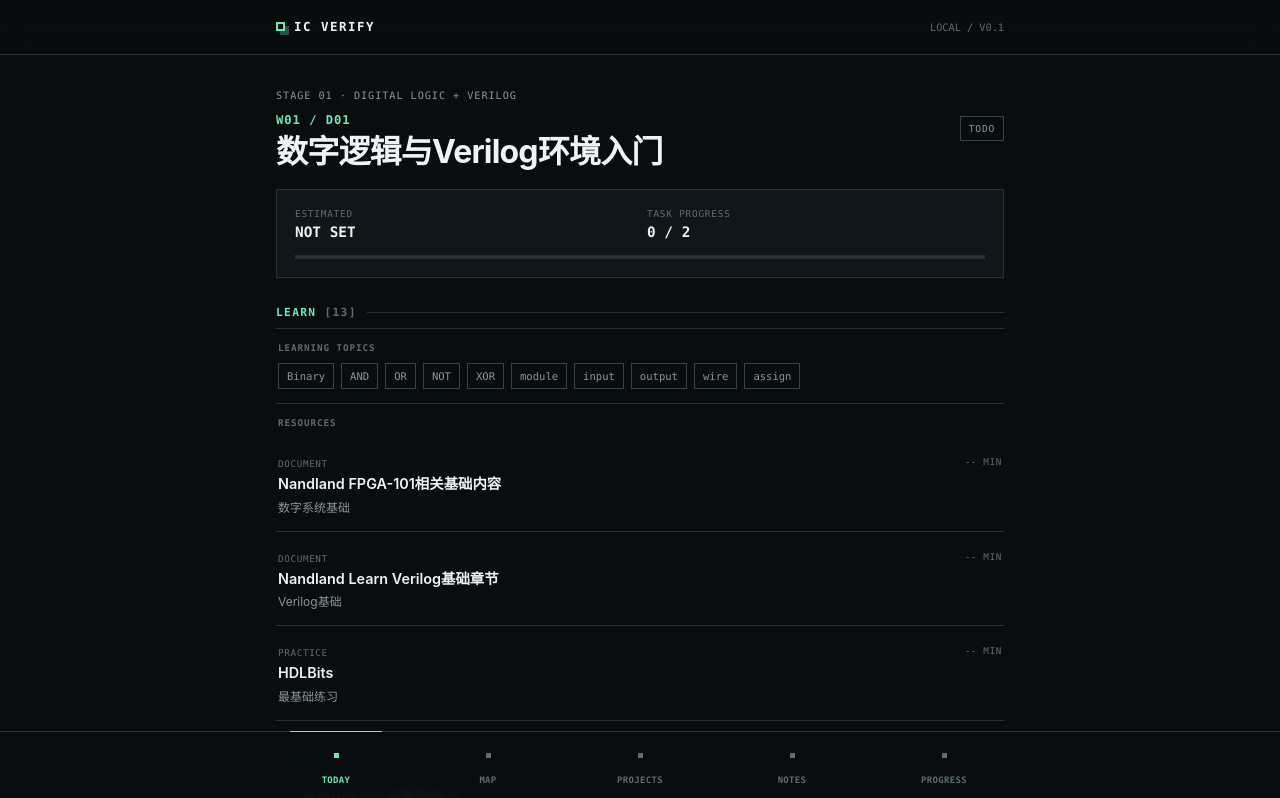
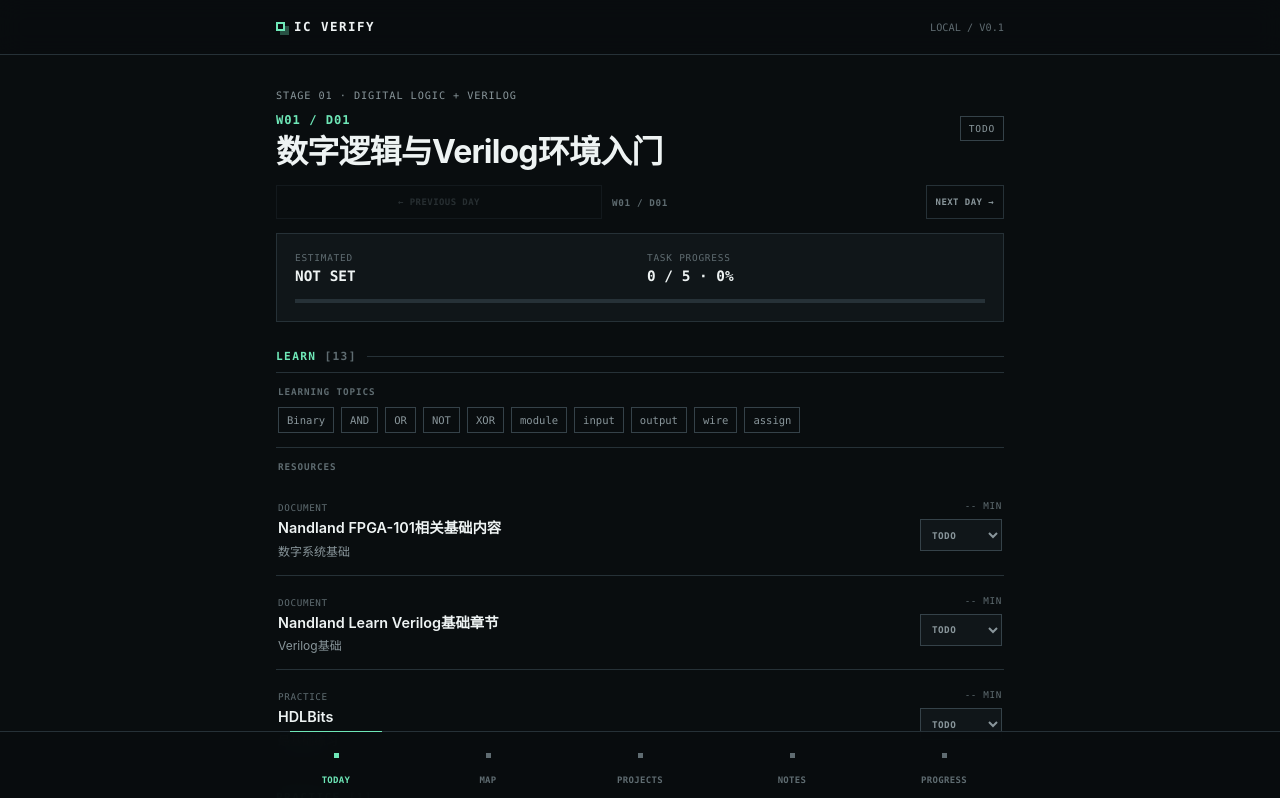
Before and after one commit to kebozhigouliang/ic-verification-learning-app, a React (Vite) app: page / in a window 1280 px wide. Shown: the top 798 px of the page. Built offline with nearby package versions, Linux system fonts and the light colour scheme.

Commit message:
milestone-2.1: add today task progress system

```diff
--- a/src/App.tsx
+++ b/src/App.tsx
@@ -3,6 +3,7 @@ import type { PageId } from "@/components/layout/AppShell";
 import { AppShell } from "@/components/layout/AppShell";
 import { EmptyState } from "@/components/ui/EmptyState";
 import { getLearningDay, initialLearningSelection } from "@/data/weeks";
+import { useLearningProgress } from "@/hooks/useLearningProgress";
 import { NotesPage } from "@/pages/NotesPage";
 import { ProgressPage } from "@/pages/ProgressPage";
 import { ProjectsPage } from "@/pages/ProjectsPage";
@@ -24,10 +25,16 @@ function getPageFromHash(): PageId {
 
 export function App() {
   const [page, setPage] = useState<PageId>(getPageFromHash);
+  const [learningSelection, setLearningSelection] = useState<{ week: number; day: number }>(
+    initialLearningSelection,
+  );
   const selectedDay = getLearningDay(
-    initialLearningSelection.week,
-    initialLearningSelection.day,
+    learningSelection.week,
+    learningSelection.day,
   );
+  const { getTaskStatus, updateTaskStatus } = useLearningProgress(selectedDay);
+  const previousDay = getLearningDay(learningSelection.week, learningSelection.day - 1);
+  const nextDay = getLearningDay(learningSelection.week, learningSelection.day + 1);
 
   useEffect(() => {
     const onHashChange = () => setPage(getPageFromHash());
@@ -41,7 +48,15 @@ export function App() {
     case "notes": return <NotesPage />;
     case "progress": return <ProgressPage />;
     default: return selectedDay
-      ? <TodayPage day={selectedDay} />
+      ? (
+        <TodayPage
+          day={selectedDay}
+          getTaskStatus={getTaskStatus}
+          onNextDay={nextDay ? () => setLearningSelection({ week: nextDay.week, day: nextDay.day }) : undefined}
+          onPreviousDay={previousDay ? () => setLearningSelection({ week: previousDay.week, day: previousDay.day }) : undefined}
+          updateTaskStatus={updateTaskStatus}
+        />
+      )
       : (
         <AppShell activePage="today">
           <EmptyState
--- /dev/null
+++ b/src/hooks/useLearningProgress.ts
@@ -0,0 +1,71 @@
+import { useCallback, useEffect, useState } from "react";
+import type { LearningDay } from "@/types/learning";
+import type { TaskProgress, TaskStatus } from "@/types/progress";
+
+type DayTaskProgress = Record<string, TaskProgress>;
+type SessionTaskProgress = Record<string, DayTaskProgress>;
+
+function getTaskIds(day: LearningDay): string[] {
+  return [
+    ...day.learn,
+    ...day.practice,
+    ...day.build,
+    ...day.debug,
+  ].map((task) => task.id);
+}
+
+function createInitialDayProgress(day: LearningDay): DayTaskProgress {
+  return Object.fromEntries(
+    getTaskIds(day).map((taskId) => [taskId, { status: "todo" }]),
+  );
+}
+
+export function useLearningProgress(day: LearningDay | undefined) {
+  const [sessionProgress, setSessionProgress] = useState<SessionTaskProgress>(() => (
+    day ? { [day.id]: createInitialDayProgress(day) } : {}
+  ));
+
+  useEffect(() => {
+    if (!day) return;
+
+    setSessionProgress((current) => {
+      const currentDayProgress = current[day.id] ?? {};
+      const initialDayProgress = createInitialDayProgress(day);
+      const hasMissingTasks = Object.keys(initialDayProgress).some(
+        (taskId) => currentDayProgress[taskId] === undefined,
+      );
+
+      if (current[day.id] && !hasMissingTasks) return current;
+
+      return {
+        ...current,
+        [day.id]: {
+          ...initialDayProgress,
+          ...currentDayProgress,
+        },
+      };
+    });
+  }, [day]);
+
+  const getTaskStatus = useCallback((taskId: string): TaskStatus => {
+    if (!day) return "todo";
+    return sessionProgress[day.id]?.[taskId]?.status ?? "todo";
+  }, [day, sessionProgress]);
+
+  const updateTaskStatus = useCallback((taskId: string, status: TaskStatus) => {
+    if (!day) return;
+
+    setSessionProgress((current) => ({
+      ...current,
+      [day.id]: {
+        ...current[day.id],
+        [taskId]: {
+          ...current[day.id]?.[taskId],
+          status,
+        },
+      },
+    }));
+  }, [day]);
+
+  return { getTaskStatus, updateTaskStatus };
+}
--- a/src/pages/TodayPage.tsx
+++ b/src/pages/TodayPage.tsx
@@ -1,22 +1,74 @@
 import { AppShell } from "@/components/layout/AppShell";
 import { Section } from "@/components/ui/Section";
 import type { LearningDay } from "@/types/learning";
+import type { TaskStatus } from "@/types/progress";
+import { calculateTaskProgress } from "@/utils/progress";
 
 interface TodayPageProps {
   day: LearningDay;
+  getTaskStatus: (taskId: string) => TaskStatus;
+  updateTaskStatus: (taskId: string, status: TaskStatus) => void;
+  onPreviousDay?: () => void;
+  onNextDay?: () => void;
 }
 
 function formatCode(prefix: string, value: number) {
   return `${prefix}${String(value).padStart(2, "0")}`;
 }
 
-export function TodayPage({ day }: TodayPageProps) {
+const taskStatusOptions: { value: TaskStatus; label: string }[] = [
+  { value: "todo", label: "TODO" },
+  { value: "doing", label: "DOING" },
+  { value: "pass", label: "PASS" },
+];
+
+interface TaskStatusSelectProps {
+  taskTitle: string;
+  value: TaskStatus;
+  onChange: (status: TaskStatus) => void;
+}
+
+function TaskStatusSelect({ taskTitle, value, onChange }: TaskStatusSelectProps) {
+  return (
+    <select
+      aria-label={`${taskTitle} status`}
+      className={`task-status-select status-${value}`}
+      onChange={(event) => onChange(event.target.value as TaskStatus)}
+      value={value}
+    >
+      {taskStatusOptions.map((option) => (
+        <option key={option.value} value={option.value}>{option.label}</option>
+      ))}
+    </select>
+  );
+}
+
+export function TodayPage({
+  day,
+  getTaskStatus,
+  updateTaskStatus,
+  onPreviousDay,
+  onNextDay,
+}: TodayPageProps) {
   const stageCode = formatCode("STAGE ", day.stage.number);
   const weekCode = formatCode("W", day.week);
   const dayCode = formatCode("D", day.day);
   const estimatedTime = day.estimatedMinutes === undefined
     ? "NOT SET"
     : `${day.estimatedMinutes} MIN`;
+
+  const taskIds = [
+    ...day.learn,
+    ...day.practice,
+    ...day.build,
+    ...day.debug,
+  ].map((task) => task.id);
+  const taskProgress = calculateTaskProgress(taskIds.map(getTaskStatus));
+  const dayStatus: TaskStatus = taskProgress.total > 0 && taskProgress.passed === taskProgress.total
+    ? "pass"
+    : taskIds.some((taskId) => getTaskStatus(taskId) !== "todo")
+      ? "doing"
+      : "todo";
 
   return (
     <AppShell activePage="today">
@@ -26,12 +78,17 @@ export function TodayPage({ day }: TodayPageProps) {
           <p className="day-code">{weekCode} / {dayCode}</p>
           <h1>{day.title}</h1>
         </div>
-        <span className="status-badge">TODO</span>
+        <span className={`status-badge status-${dayStatus}`}>{dayStatus.toUpperCase()}</span>
       </header>
+      <nav className="day-navigation" aria-label="学习日切换">
+        <button disabled={!onPreviousDay} onClick={onPreviousDay} type="button">← PREVIOUS DAY</button>
+        <span>{weekCode} / {dayCode}</span>
+        <button disabled={!onNextDay} onClick={onNextDay} type="button">NEXT DAY →</button>
+      </nav>
       <section className="summary-panel" aria-label="今日学习概览">
         <div><span>ESTIMATED</span><strong>{estimatedTime}</strong></div>
-        <div><span>TASK PROGRESS</span><strong>0 / {day.practice.length + day.build.length}</strong></div>
-        <div className="progress-track" aria-label="今日进度 0%"><span /></div>
+        <div><span>TASK PROGRESS</span><strong>{taskProgress.passed} / {taskProgress.total} · {taskProgress.percentage}%</strong></div>
+        <div className="progress-track" aria-label={`今日进度 ${taskProgress.percentage}%`}><span style={{ width: `${taskProgress.percentage}%` }} /></div>
       </section>
       <Section title="LEARN" count={day.topics.length + day.learn.length}>
         <div className="learning-group">
@@ -45,27 +102,38 @@ export function TodayPage({ day }: TodayPageProps) {
           {day.learn.length > 0 ? day.learn.map((item) => (
             <article className="learning-row" key={item.id}>
               <div><span className="item-type">{item.type.toUpperCase()}</span><h2>{item.title}</h2><p>{item.scope}</p></div>
-              <span className="time-label">{item.estimatedMinutes === undefined ? "-- MIN" : `${item.estimatedMinutes} MIN`}</span>
+              <div className="task-actions">
+                <span className="time-label">{item.estimatedMinutes === undefined ? "-- MIN" : `${item.estimatedMinutes} MIN`}</span>
+                <TaskStatusSelect taskTitle={item.title} value={getTaskStatus(item.id)} onChange={(status) => updateTaskStatus(item.id, status)} />
+              </div>
             </article>
           )) : <p className="empty-resource-note">NO RESOURCES ADDED</p>}
         </div>
       </Section>
       <Section title="PRACTICE" count={day.practice.length}>
         {day.practice.map((item) => (
-          <article className="task-row" key={item.id}><span className="task-marker" aria-hidden="true" /><div><h2>{item.title}</h2><p>{item.target}</p></div><span className="row-status">TODO</span></article>
+          <article className="task-row" key={item.id}><span className={`task-marker status-${getTaskStatus(item.id)}`} aria-hidden="true" /><div><h2>{item.title}</h2><p>{item.target ?? "NO DESCRIPTION PROVIDED"}</p></div><TaskStatusSelect taskTitle={item.title} value={getTaskStatus(item.id)} onChange={(status) => updateTaskStatus(item.id, status)} /></article>
         ))}
+        {day.practice.length === 0 ? <p className="empty-resource-note">NO TASKS</p> : null}
       </Section>
       <Section title="BUILD" count={day.build.length}>
         {day.build.map((item) => (
-          <article className="task-row" key={item.id}><span className="task-marker" aria-hidden="true" /><div><h2>{item.title}</h2><p>{item.deliverables.join(" · ")}</p></div><span className="row-status">TODO</span></article>
+          <article className="task-row" key={item.id}><span className={`task-marker status-${getTaskStatus(item.id)}`} aria-hidden="true" /><div><h2>{item.title}</h2><p>{item.deliverables.join(" · ")}</p></div><TaskStatusSelect taskTitle={item.title} value={getTaskStatus(item.id)} onChange={(status) => updateTaskStatus(item.id, status)} /></article>
         ))}
+        {day.build.length === 0 ? <p className="empty-resource-note">NO TASKS</p> : null}
+      </Section>
+      <Section title="DEBUG" count={day.debug.length}>
+        {day.debug.map((item) => (
+          <article className="task-row" key={item.id}><span className={`task-marker status-${getTaskStatus(item.id)}`} aria-hidden="true" /><div><h2>{item.title}</h2><p>{item.prompt}</p><p className="expected-outcome">EXPECTED: {item.expectedOutcome}</p></div><TaskStatusSelect taskTitle={item.title} value={getTaskStatus(item.id)} onChange={(status) => updateTaskStatus(item.id, status)} /></article>
+        ))}
+        {day.debug.length === 0 ? <p className="empty-resource-note">NO TASKS</p> : null}
       </Section>
       <Section title="PASS CRITERIA" count={day.passCriteria.length}>
         {day.passCriteria.map((item) => (
           <article className="task-row criterion-row" key={item.id}><span className="task-marker" aria-hidden="true" /><h2>{item.label}</h2></article>
         ))}
       </Section>
-      <p className="scope-note">MILESTONE 01 · STATIC STRUCTURE ONLY</p>
+      <p className="scope-note">MILESTONE 2.1 · SESSION TASK STATUS</p>
     </AppShell>
   );
 }
--- a/src/styles/global.css
+++ b/src/styles/global.css
@@ -43,6 +43,14 @@ a { color: inherit; text-decoration: none; }
 .day-code { margin: 0 0 6px; color: var(--accent); font-size: .76rem; font-weight: 700; letter-spacing: .08em; }
 h1 { max-width: 520px; margin: 0; font-size: clamp(1.35rem, 6vw, 2rem); line-height: 1.2; letter-spacing: -.025em; }
 .status-badge { flex: 0 0 auto; margin-top: 27px; padding: 6px 8px; border: 1px solid var(--line-strong); color: var(--muted); font-size: .6rem; letter-spacing: .08em; }
+.status-badge.status-doing { border-color: #d8a84e; color: #e7bd67; }
+.status-badge.status-pass { border-color: var(--accent); color: var(--accent); }
+.day-navigation { display: grid; grid-template-columns: 1fr auto 1fr; gap: 10px; margin: -4px 0 14px; align-items: center; }
+.day-navigation span { color: var(--faint); font: 600 .58rem/1 var(--font-code); letter-spacing: .07em; }
+.day-navigation button { min-height: 34px; padding: 7px 9px; border: 1px solid var(--line); background: transparent; color: var(--muted); font: 600 .56rem/1 var(--font-code); letter-spacing: .05em; cursor: pointer; }
+.day-navigation button:last-child { justify-self: end; }
+.day-navigation button:disabled { color: var(--faint); cursor: default; opacity: .35; }
+.day-navigation button:not(:disabled):hover, .day-navigation button:not(:disabled):focus-visible { border-color: var(--accent); color: var(--accent); outline: none; }
 .summary-panel { display: grid; grid-template-columns: 1fr 1fr; gap: 14px; margin-bottom: 28px; padding: 15px; border: 1px solid var(--line); background: var(--surface); }
 .summary-panel div:not(.progress-track) { display: grid; gap: 6px; }
 .summary-panel span { color: var(--faint); font-size: .59rem; letter-spacing: .08em; }
@@ -85,12 +93,21 @@ h1 { max-width: 520px; margin: 0; font-size: clamp(1.35rem, 6vw, 2rem); line-hei
   letter-spacing: .07em;
 }
 .learning-row, .task-row { display: flex; min-width: 0; padding: 14px 2px; border-bottom: 1px solid var(--line); align-items: flex-start; }
-.learning-row > div, .task-row > div { min-width: 0; flex: 1; }
+.learning-row > div:not(.task-actions), .task-row > div { min-width: 0; flex: 1; }
 .learning-row h2, .task-row h2 { margin: 3px 0 0; font-size: .9rem; font-weight: 620; line-height: 1.35; }
 .learning-row p, .task-row p { margin: 5px 0 0; color: var(--muted); font-size: .75rem; line-height: 1.5; }
 .item-type, .time-label, .row-status { color: var(--faint); font-size: .58rem; letter-spacing: .07em; }
 .time-label, .row-status { flex: 0 0 auto; margin: 5px 0 0 14px; }
 .task-marker { width: 13px; height: 13px; margin: 3px 11px 0 0; border: 1px solid var(--line-strong); flex: 0 0 auto; }
+.task-marker.status-doing { border-color: #d8a84e; background: color-mix(in srgb, #d8a84e 35%, transparent); }
+.task-marker.status-pass { border-color: var(--accent); background: var(--accent); }
+.task-actions { display: grid; flex: 0 0 auto; gap: 8px; margin-left: 14px; justify-items: end; }
+.task-actions .time-label { margin: 5px 0 0; }
+.task-status-select { min-width: 78px; min-height: 32px; padding: 6px 22px 6px 7px; border: 1px solid var(--line-strong); border-radius: 0; background: var(--surface); color: var(--muted); font: 600 .58rem/1 var(--font-code); letter-spacing: .05em; cursor: pointer; }
+.task-status-select.status-doing { border-color: #d8a84e; color: #e7bd67; }
+.task-status-select.status-pass { border-color: var(--accent); color: var(--accent); }
+.task-status-select:focus-visible { outline: 1px solid var(--accent); outline-offset: 2px; }
+.expected-outcome { font-family: var(--font-code); font-size: .65rem !important; }
 .criterion-row h2 { flex: 1; }
 .scope-note { margin: 34px 0 8px; color: var(--faint); font-size: .56rem; letter-spacing: .1em; text-align: center; }
 .page-intro { margin-bottom: 28px; }
@@ -122,6 +139,8 @@ h1 { max-width: 520px; margin: 0; font-size: clamp(1.35rem, 6vw, 2rem); line-hei
 .nav-link.active::after { position: absolute; top: -1px; right: 20%; left: 20%; height: 1px; background: var(--accent); content: ""; }
 
 @media (max-width: 420px) {
+  .day-navigation { grid-template-columns: 1fr 1fr; }
+  .day-navigation span { display: none; }
   .roadmap-item { grid-template-columns: 58px minmax(0, 1fr); }
   .roadmap-status { grid-column: 2; text-align: left; }
 }
--- /dev/null
+++ b/src/utils/progress.ts
@@ -0,0 +1,17 @@
+import type { TaskStatus } from "@/types/progress";
+
+export interface TaskProgressSummary {
+  passed: number;
+  total: number;
+  percentage: number;
+}
+
+export function calculateTaskProgress(
+  taskStatuses: readonly TaskStatus[],
+): TaskProgressSummary {
+  const total = taskStatuses.length;
+  const passed = taskStatuses.filter((status) => status === "pass").length;
+  const percentage = total === 0 ? 0 : Math.round((passed / total) * 100);
+
+  return { passed, total, percentage };
+}
```
